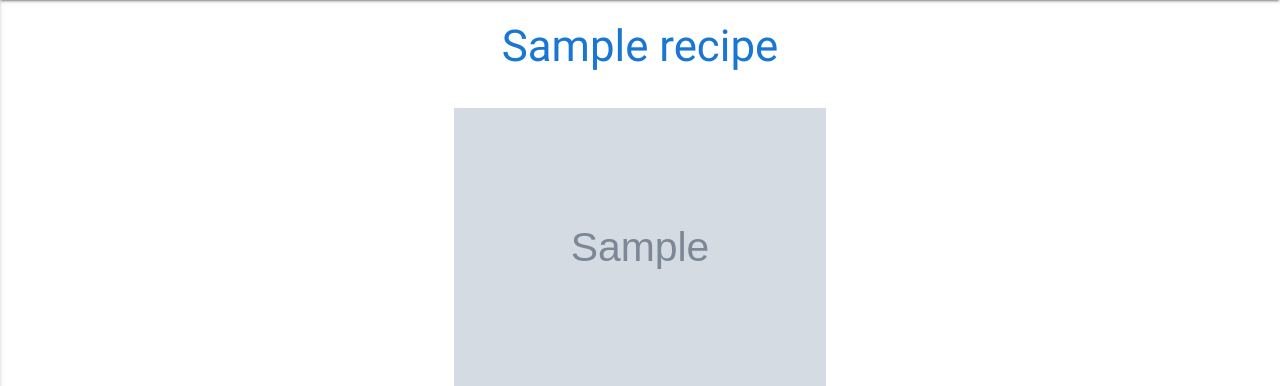
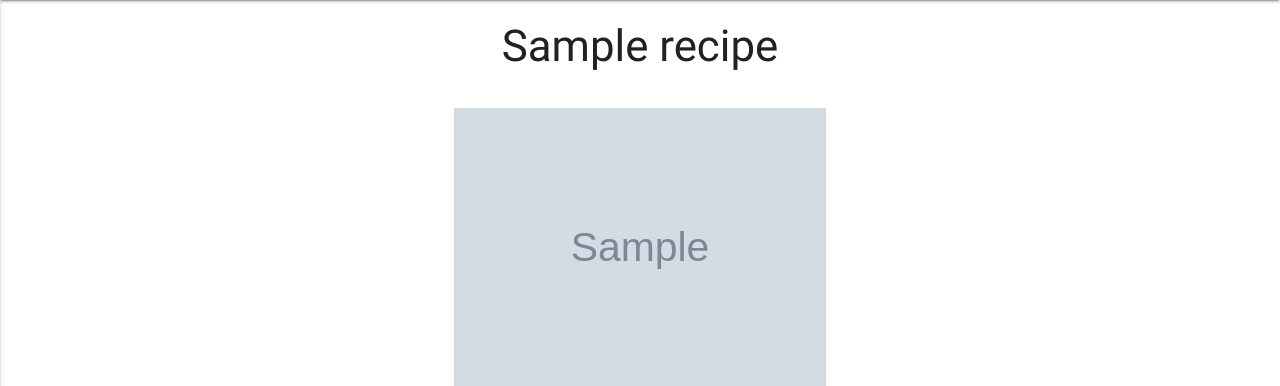
Before and after one commit to comanezz/recipe-website, a Flask app: template templates/recipedescription.html in a window 1280 px wide. Shown: the part 64-450 px from the top of the page. Run offline with Flask 2, Linux system fonts and the light colour scheme; the template is opened without the code that fills it: most values are stand-ins (such as "Sample title", 1, 10 or a date in 2020); grey boxes marked "Sample" are stand-in pictures; some libraries are stand-ins or nearby versions.

Commit message:
Blue color removed from the title recipe name

```diff
--- a/templates/recipedescription.html
+++ b/templates/recipedescription.html
@@ -6,7 +6,7 @@
 <div id="description-page">
     <!-- Recipe Title -->
     <div class="row">
-        <div class="col s12 center-align blue-text text-darken-2">
+        <div class="col s12 center-align">
             <h3>{{ recipe.recipe_name }}</h3>
         </div>
     </div>
```
